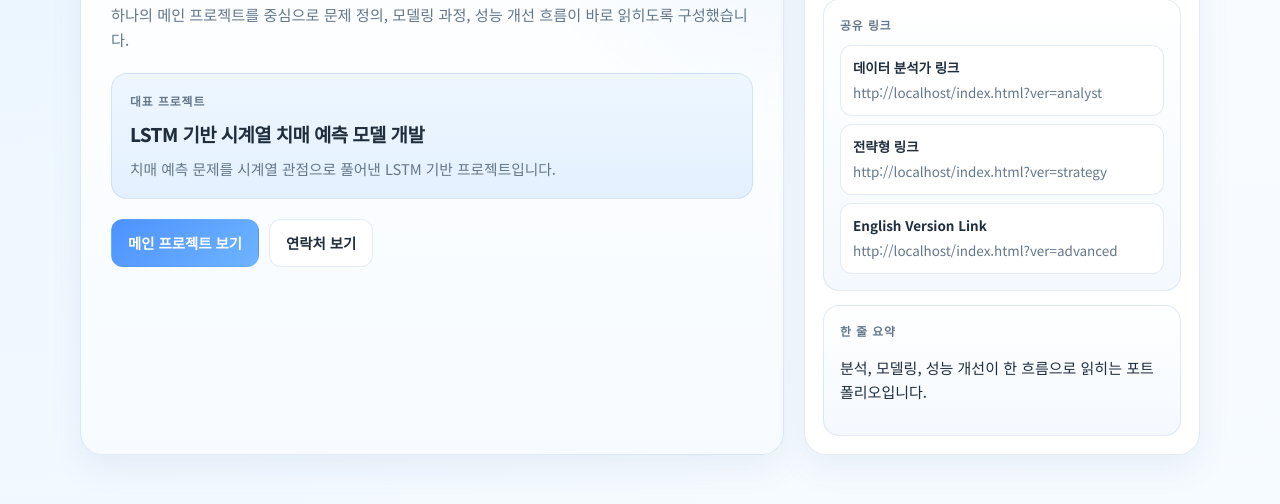
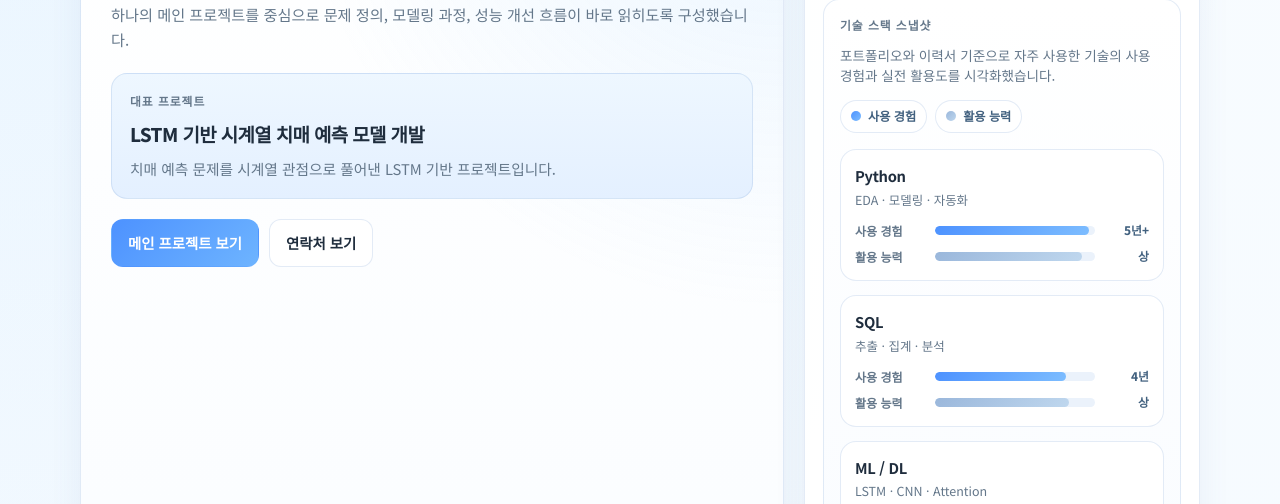
Before and after one commit to ryemso/Portpolio, a plain HTML site: page index.html in a window 1280 px wide. Shown: the part 296-800 px from the top of the page. Drawn offline with Linux system fonts and the light colour scheme.

Commit message:
re_renewal

```diff
--- a/index.html
+++ b/index.html
@@ -54,14 +54,11 @@
             <div class="version-tabs" id="versionTabs"></div>
           </div>
 
-          <div class="side-card">
-            <div class="side-label" id="shareLabel">공유 링크</div>
-            <div class="side-links" id="versionLinks"></div>
-          </div>
-
-          <div class="side-card">
-            <div class="side-label" id="summaryLabel">한 줄 요약</div>
-            <p class="muted" id="positioningDesc"></p>
+          <div class="side-card skill-card">
+            <div class="side-label" id="skillChartLabel">기술 스택 스냅샷</div>
+            <p class="skill-chart-desc" id="skillChartDesc"></p>
+            <div class="skill-legend" id="skillLegend"></div>
+            <div class="skill-chart" id="skillChart"></div>
           </div>
         </aside>
       </div>
--- a/script.js
+++ b/script.js
@@ -38,7 +38,7 @@ const profile = {
     }
   },
   otherProjects: [
-      {
+    {
       koTitle: "지역·기상·혈통 기반 한우 등급 예측",
       enTitle: "Hanwoo Grade Prediction with Regional, Weather, and Pedigree Data",
       koDesc: "개체 정보, 도축 성적, 혈통 관계, 지역별 기상 데이터를 통합해 한우 등급 예측을 위한 피처 엔지니어링 및 분류 모델링을 수행했습니다.",
@@ -97,6 +97,36 @@ const profile = {
       ["EDA & Insight", "Explains not just numbers, but the meaning and cause behind them."],
       ["Structured Reporting", "Builds outputs that read clearly as problem, approach, improvement, and result."]
     ]
+  },
+  techStacks: {
+    ko: {
+      label: "기술 스택 스냅샷",
+      desc: "포트폴리오와 이력서 기준으로 자주 사용한 기술의 사용 경험과 실전 활용도를 시각화했습니다.",
+      legend: ["사용 경험", "활용 능력"],
+      items: [
+        { name: "Python", note: "EDA · 모델링 · 자동화", expValue: 96, expLabel: "5년+", levelValue: 92, levelLabel: "상" },
+        { name: "SQL", note: "추출 · 집계 · 분석", expValue: 82, expLabel: "4년", levelValue: 84, levelLabel: "상" },
+        { name: "ML / DL", note: "LSTM · CNN · Attention", expValue: 74, expLabel: "3년", levelValue: 88, levelLabel: "상" },
+        { name: "Tableau", note: "대시보드 · 시각화", expValue: 64, expLabel: "3년", levelValue: 76, levelLabel: "중상" },
+        { name: "Amplitude / GA4", note: "제품 분석 · 퍼널", expValue: 52, expLabel: "2년", levelValue: 68, levelLabel: "중상" },
+        { name: "MongoDB", note: "Aggregation Pipeline", expValue: 38, expLabel: "1년+", levelValue: 64, levelLabel: "중" },
+        { name: "HTML / CSS / JS", note: "포트폴리오 · 웹 프로토타입", expValue: 56, expLabel: "2년+", levelValue: 72, levelLabel: "중상" }
+      ]
+    },
+    en: {
+      label: "Tech Stack Snapshot",
+      desc: "A quick chart of frequently used tools, combining usage history and practical working proficiency.",
+      legend: ["Usage History", "Working Proficiency"],
+      items: [
+        { name: "Python", note: "EDA · Modeling · Automation", expValue: 96, expLabel: "5+ yrs", levelValue: 92, levelLabel: "High" },
+        { name: "SQL", note: "Querying · Aggregation · Analysis", expValue: 82, expLabel: "4 yrs", levelValue: 84, levelLabel: "High" },
+        { name: "ML / DL", note: "LSTM · CNN · Attention", expValue: 74, expLabel: "3 yrs", levelValue: 88, levelLabel: "High" },
+        { name: "Tableau", note: "Dashboard · Visualization", expValue: 64, expLabel: "3 yrs", levelValue: 76, levelLabel: "Mid-High" },
+        { name: "Amplitude / GA4", note: "Product Analytics · Funnel", expValue: 52, expLabel: "2 yrs", levelValue: 68, levelLabel: "Mid-High" },
+        { name: "MongoDB", note: "Aggregation Pipeline", expValue: 38, expLabel: "1+ yrs", levelValue: 64, levelLabel: "Mid" },
+        { name: "HTML / CSS / JS", note: "Portfolio · Web Prototype", expValue: 56, expLabel: "2+ yrs", levelValue: 72, levelLabel: "Mid-High" }
+      ]
+    }
   },
   internships: {
     ko: [
@@ -222,7 +252,7 @@ const profile = {
         provider: "Sparta Coding Club",
         period: "Feb 2025 — Jul 2025",
         paragraphs: [
-          "Completed an end-to-end curriculum from data preprocessing to deep-learning modeling, including a time-series forecasting project that achieved RMSE 17.2 and model interpretation with Attention visualization."
+          "Completed an end-to-end curriculum from data preprocessing to deep-learning modeling. In a time-series forecasting project, I achieved RMSE 17.2 and strengthened model interpretation through attention visualization."
         ],
         stack: ["Python", "Pandas", "Scikit-learn", "SQL", "Tableau", "LSTM/CNN", "Attention"]
       }
@@ -235,8 +265,6 @@ const versions = {
     label: "DATA ANALYST",
     title: "시계열 데이터를 해석해 예측 모델로 연결하는 데이터 분석가",
     desc: "하나의 메인 프로젝트를 중심으로 문제 정의, 모델링 과정, 성능 개선 흐름이 바로 읽히도록 구성했습니다.",
-    summary: "분석, 모델링, 성능 개선이 한 흐름으로 읽히는 포트폴리오입니다.",
-    shareLabel: "데이터 분석가 링크",
     theme: "analyst",
     lang: "ko"
   },
@@ -244,8 +272,6 @@ const versions = {
     label: "BUSINESS / STRATEGY",
     title: "분석 결과를 우선순위와 실행 방향으로 연결하는 전략형 분석가",
     desc: "대표 프로젝트를 중심으로 문제 해결 과정이 보이게 정리하고, 나머지 프로젝트는 의사결정 관점의 카드로 압축했습니다.",
-    summary: "결과보다도 문제를 어떻게 구조화했는지가 보이도록 정리했습니다.",
-    shareLabel: "전략형 링크",
     theme: "strategy",
     lang: "ko"
   },
@@ -253,8 +279,6 @@ const versions = {
     label: "ENGLISH VERSION",
     title: "A data analyst who turns time-series problems into clear, decision-ready insight",
     desc: "This version focuses on one main project and presents the rest in compact card format for faster reading.",
-    summary: "A focused portfolio built around one flagship project and a clean supporting project set.",
-    shareLabel: "English Version Link",
     theme: "advanced",
     lang: "en"
   }
@@ -290,19 +314,6 @@ function renderVersionTabs(activeKey) {
       render(key);
     });
     tabs.appendChild(btn);
-  });
-}
-
-function renderLinks(activeKey) {
-  const container = document.getElementById("versionLinks");
-  if (!container) return;
-  container.innerHTML = "";
-  Object.entries(versions).forEach(([key, ver]) => {
-    const href = `${location.origin}${location.pathname}?ver=${key}`;
-    const item = el("a", "version-link");
-    item.href = href;
-    item.innerHTML = `<strong>${ver.shareLabel}</strong><span>${href}</span>`;
-    container.appendChild(item);
   });
 }
 
@@ -361,11 +372,55 @@ function renderStrengths(lang) {
   });
 }
 
-function renderExperience(lang) {
+function renderSkillChart(lang) {
+  const data = profile.techStacks[lang];
+  const labelEl = document.getElementById("skillChartLabel");
+  if (labelEl) labelEl.textContent = data.label;
+  const descEl = document.getElementById("skillChartDesc");
+  if (descEl) descEl.textContent = data.desc;
+
+  const legendEl = document.getElementById("skillLegend");
+  if (legendEl) {
+    legendEl.innerHTML = "";
+    data.legend.forEach((text, idx) => {
+      const item = el("div", "legend-pill");
+      item.innerHTML = `<span class="legend-swatch ${idx === 0 ? "exp" : "level"}"></span><span>${text}</span>`;
+      legendEl.appendChild(item);
+    });
+  }
+
+  const chart = document.getElementById("skillChart");
+  if (!chart) return;
+  chart.innerHTML = "";
+
+  data.items.forEach((item) => {
+    const row = el("div", "skill-item");
+    row.innerHTML = `
+      <div class="skill-top">
+        <div>
+          <strong>${item.name}</strong>
+          <p>${item.note}</p>
+        </div>
+      </div>
+      <div class="skill-bar-row">
+        <span class="skill-bar-label">${data.legend[0]}</span>
+        <div class="skill-bar-track"><div class="skill-bar-fill exp" style="width:${item.expValue}%"></div></div>
+        <span class="skill-bar-value">${item.expLabel}</span>
+      </div>
+      <div class="skill-bar-row">
+        <span class="skill-bar-label">${data.legend[1]}</span>
+        <div class="skill-bar-track"><div class="skill-bar-fill level" style="width:${item.levelValue}%"></div></div>
+        <span class="skill-bar-value">${item.levelLabel}</span>
+      </div>
+    `;
+    chart.appendChild(row);
+  });
+}
+
+function renderInternships(lang) {
   const wrap = document.getElementById("experienceList");
   if (!wrap) return;
   wrap.innerHTML = "";
-
   profile.internships[lang].forEach((item) => {
     const tags = item.tags.map(tag => `<span class="meta-chip">${tag}</span>`).join("");
     const points = item.points.map(point => `<li>${point}</li>`).join("");
@@ -373,14 +428,15 @@ function renderExperience(lang) {
     card.innerHTML = `
       <div class="experience-head">
         <div>
-          <div class="mini-label">${lang === "en" ? "Internship" : "인턴"}</div>
+          <div class="mini-label">Internship</div>
           <h3>${item.company}</h3>
           <p class="experience-role">${item.role}</p>
         </div>
         <span class="period-chip">${item.period}</span>
       </div>
       <ul class="experience-points">${points}</ul>
-      <div class="project-meta">${tags}</div>`;
+      <div class="project-meta">${tags}</div>
+    `;
     wrap.appendChild(card);
   });
 }
@@ -389,16 +445,17 @@ function renderEducation(lang) {
   const wrap = document.getElementById("educationList");
   if (!wrap) return;
   wrap.innerHTML = "";
-
   profile.education[lang].forEach((item) => {
-    const card = el("article", `education-card ${item.featured ? "featured" : ""}`);
-    const paragraphs = item.paragraphs.map(text => `<p>${text}</p>`).join("");
-    const badge = item.badge ? `<span class="course-count">${item.badge}</span>` : "";
-    const path = item.learningPath
-      ? `<div class="learning-label">Learning Path</div><div class="learning-path">${item.learningPath.map((step, idx) => `${idx ? '<span class="learning-arrow">→</span>' : ''}<span class="learning-step">${step}</span>`).join("")}</div>`
-      : "";
-    const stack = item.stack
-      ? `<div class="education-stack">${item.stack.map(tag => `<span class="meta-chip">${tag}</span>`).join("")}</div>`
+    const card = el("article", `education-card ${item.featured ? "featured" : ""}`.trim());
+    const paragraphs = item.paragraphs.map(paragraph => `<p>${paragraph}</p>`).join("");
+    const stack = item.stack ? `<div class="education-stack">${item.stack.map(tag => `<span class="meta-chip">${tag}</span>`).join("")}</div>` : "";
+    const learningPath = item.learningPath
+      ? `
+        <div class="learning-label">Learning Path</div>
+        <div class="learning-path">
+          ${item.learningPath.map((step, idx) => `${idx > 0 ? `<span class="learning-arrow">→</span>` : ""}<span class="learning-step">${step}</span>`).join("")}
+        </div>
+      `
       : "";
 
     card.innerHTML = `
@@ -409,13 +466,13 @@ function renderEducation(lang) {
         </div>
         <div class="education-period">
           <span class="period-chip">${item.period}</span>
-          ${badge}
+          ${item.badge ? `<span class="course-count">${item.badge}</span>` : ""}
         </div>
       </div>
       <div class="education-copy">${paragraphs}</div>
-      ${path}
-      ${stack}`;
-
+      ${learningPath}
+      ${stack}
+    `;
     wrap.appendChild(card);
   });
 }
@@ -428,17 +485,19 @@ function renderContacts(lang) {
     let text = item.text;
     if (lang === "en") {
       if (item.label === "Email") text = "qt0177@gmail.com";
-      if (item.label === "Versioned Link") text = "Open analyst link";
+      if (item.label === "Portfolio PDF") text = "Open PDF Portfolio";
     } else {
       if (item.label === "Email") text = "qt0177@gmail.com";
       if (item.label === "Portfolio PDF") text = "PDF 포트폴리오 열기";
-      if (item.label === "Versioned Link") text = "분석가 버전 링크 열기";
+      if (item.label === "Phone number") text = "82)1065010177";
     }
     const node = el("a", "contact-link");
     node.href = item.href;
-    if (item.href.startsWith("http") || item.href.startsWith("./")) {
-      node.target = "_blank";
-      node.rel = "noopener noreferrer";
+    if (item.href.startsWith("http") || item.href.startsWith("./") || item.href.startsWith("mailto:")) {
+      if (item.href.startsWith("http") || item.href.startsWith("./")) {
+        node.target = "_blank";
+        node.rel = "noopener noreferrer";
+      }
     }
     node.innerHTML = `<strong>${item.label}</strong><span>${text}</span>`;
     wrap.appendChild(node);
@@ -460,8 +519,6 @@ function render(key = currentVersion()) {
   if (heroTitle) heroTitle.textContent = ver.title;
   const heroDesc = document.getElementById("heroDesc");
   if (heroDesc) heroDesc.textContent = ver.desc;
-  const positioningDesc = document.getElementById("positioningDesc");
-  if (positioningDesc) positioningDesc.textContent = ver.summary;
 
   const mainProjectBtn = document.getElementById("mainProjectBtn");
   if (mainProjectBtn) mainProjectBtn.textContent = isEnglish ? "View Main Project" : "메인 프로젝트 보기";
@@ -470,21 +527,23 @@ function render(key = currentVersion()) {
 
   const versionLabel = document.getElementById("versionLabel");
   if (versionLabel) versionLabel.textContent = isEnglish ? "Version" : "버전 선택";
-  const shareLabel = document.getElementById("shareLabel");
-  if (shareLabel) shareLabel.textContent = isEnglish ? "Shared Link" : "공유 링크";
-  const summaryLabel = document.getElementById("summaryLabel");
-  if (summaryLabel) summaryLabel.textContent = isEnglish ? "Summary" : "한 줄 요약";
 
+  const mainProjectSectionTitle = document.getElementById("mainProjectSectionTitle");
+  if (mainProjectSectionTitle) mainProjectSectionTitle.textContent = isEnglish ? "Main Project" : "Main Project";
   const mainProjectSectionDesc = document.getElementById("mainProjectSectionDesc");
   if (mainProjectSectionDesc) mainProjectSectionDesc.textContent = isEnglish
     ? "The portfolio is centered on one flagship project so the problem-solving flow is easy to follow."
     : "하나의 대표 프로젝트를 중심으로 문제 정의부터 결과까지 흐름이 보이도록 구성했습니다.";
 
+  const projectsTitle = document.getElementById("projectsTitle");
+  if (projectsTitle) projectsTitle.textContent = isEnglish ? "Other Projects" : "Other Projects";
   const projectSectionDesc = document.getElementById("projectSectionDesc");
   if (projectSectionDesc) projectSectionDesc.textContent = isEnglish
     ? "The rest of the work is presented in compact cards for faster reading."
     : "나머지 프로젝트는 카드 형태로 간결하게 정리했습니다.";
 
+  const strengthsTitle = document.getElementById("strengthsTitle");
+  if (strengthsTitle) strengthsTitle.textContent = isEnglish ? "Core Strengths" : "Core Strengths";
   const strengthDesc = document.getElementById("strengthDesc");
   if (strengthDesc) strengthDesc.textContent = isEnglish
     ? "My current strengths are time-series modeling, optimization, and turning results into readable insight."
@@ -494,27 +553,29 @@ function render(key = currentVersion()) {
   if (experienceTitle) experienceTitle.textContent = isEnglish ? "Internship Experience" : "Internship Experience";
   const experienceDesc = document.getElementById("experienceDesc");
   if (experienceDesc) experienceDesc.textContent = isEnglish
-    ? "Worked with real service and operational data to support analytics pipelines and business decisions."
+    ? "Hands-on internship work where analysis pipelines and business-support tasks were applied to real service and operations data."
     : "실제 서비스와 운영 데이터 안에서 분석 파이프라인과 의사결정 지원 업무를 경험했습니다.";
 
   const educationTitle = document.getElementById("educationTitle");
   if (educationTitle) educationTitle.textContent = isEnglish ? "Education & Training" : "Education & Training";
   const educationDesc = document.getElementById("educationDesc");
   if (educationDesc) educationDesc.textContent = isEnglish
-    ? "Expanded from programming fundamentals into data analysis, modeling, and product analytics."
+    ? "Expanded from programming fundamentals to data analysis, modeling, and product analytics."
     : "프로그래밍 기초에서 데이터 분석·모델링·제품 분석까지 학습 범위를 확장해 왔습니다.";
 
+  const contactTitle = document.getElementById("contactTitle");
+  if (contactTitle) contactTitle.textContent = isEnglish ? "Contact" : "Contact";
   const contactDesc = document.getElementById("contactDesc");
   if (contactDesc) contactDesc.textContent = isEnglish
     ? "Each contact item is clickable and opens directly."
     : "연락처는 클릭하면 바로 이동하도록 구성했습니다.";
 
   renderVersionTabs(key);
-  renderLinks(key);
   renderMainProject(lang);
   renderOtherProjects(lang);
   renderStrengths(lang);
-  renderExperience(lang);
+  renderSkillChart(lang);
+  renderInternships(lang);
   renderEducation(lang);
   renderContacts(lang);
 }
--- a/style.css
+++ b/style.css
@@ -164,6 +164,111 @@ h1 {
 .version-link strong { display: block; color: var(--text); margin-bottom: 4px; }
 
 .section { padding: 18px 0 22px; }
+
+.skill-card {
+  padding-bottom: 18px;
+}
+.skill-chart-desc {
+  margin: 10px 0 0;
+  color: var(--muted);
+  font-size: 0.85rem;
+  line-height: 1.5;
+}
+.skill-legend {
+  display: flex;
+  flex-wrap: wrap;
+  gap: 8px;
+  margin-top: 14px;
+}
+.legend-pill {
+  display: inline-flex;
+  align-items: center;
+  gap: 7px;
+  padding: 6px 10px;
+  border-radius: 999px;
+  background: #fff;
+  border: 1px solid var(--line);
+  font-size: 0.76rem;
+  font-weight: 700;
+  color: #42617f;
+}
+.legend-swatch {
+  width: 10px;
+  height: 10px;
+  border-radius: 999px;
+  display: inline-block;
+}
+.legend-swatch.exp,
+.skill-bar-fill.exp {
+  background: linear-gradient(135deg, var(--accent), #7dbdff);
+}
+.legend-swatch.level,
+.skill-bar-fill.level {
+  background: linear-gradient(135deg, #9ab7db, #bfd7ee);
+}
+.skill-chart {
+  display: grid;
+  gap: 14px;
+  margin-top: 16px;
+}
+.skill-item {
+  padding: 14px;
+  border-radius: 16px;
+  background: rgba(255,255,255,0.88);
+  border: 1px solid var(--line);
+}
+.skill-top {
+  display: flex;
+  align-items: flex-start;
+  justify-content: space-between;
+  gap: 12px;
+  margin-bottom: 10px;
+}
+.skill-top strong {
+  display: block;
+  font-size: 0.92rem;
+  letter-spacing: -0.02em;
+}
+.skill-top p {
+  margin: 3px 0 0;
+  color: var(--muted);
+  font-size: 0.78rem;
+}
+.skill-bar-row {
+  display: grid;
+  grid-template-columns: 70px 1fr 44px;
+  gap: 10px;
+  align-items: center;
+}
+.skill-bar-row + .skill-bar-row {
+  margin-top: 7px;
+}
+.skill-bar-label {
+  font-size: 0.75rem;
+  color: var(--muted);
+  font-weight: 700;
+}
+.skill-bar-track {
+  position: relative;
+  height: 9px;
+  border-radius: 999px;
+  background: #ebf2fb;
+  overflow: hidden;
+}
+.skill-bar-fill {
+  position: absolute;
+  top: 0;
+  left: 0;
+  height: 100%;
+  border-radius: inherit;
+}
+.skill-bar-value {
+  text-align: right;
+  font-size: 0.74rem;
+  font-weight: 800;
+  color: #42617f;
+}
+
 .section-head.compact { margin-bottom: 14px; }
 .section-head h2 { margin: 0; font-size: 1.18rem; letter-spacing: -0.03em; }
 .section-head p { margin: 6px 0 0; color: var(--muted); font-size: 0.92rem; }
```
